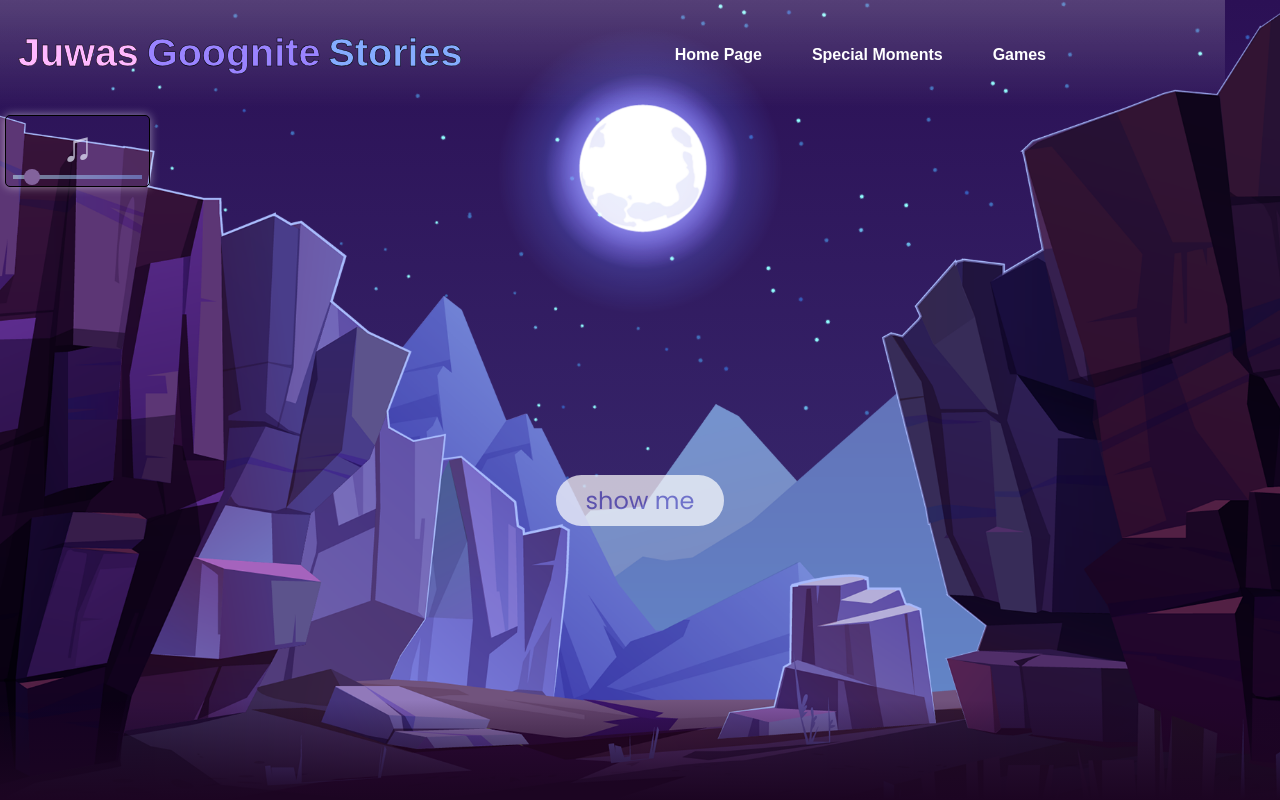
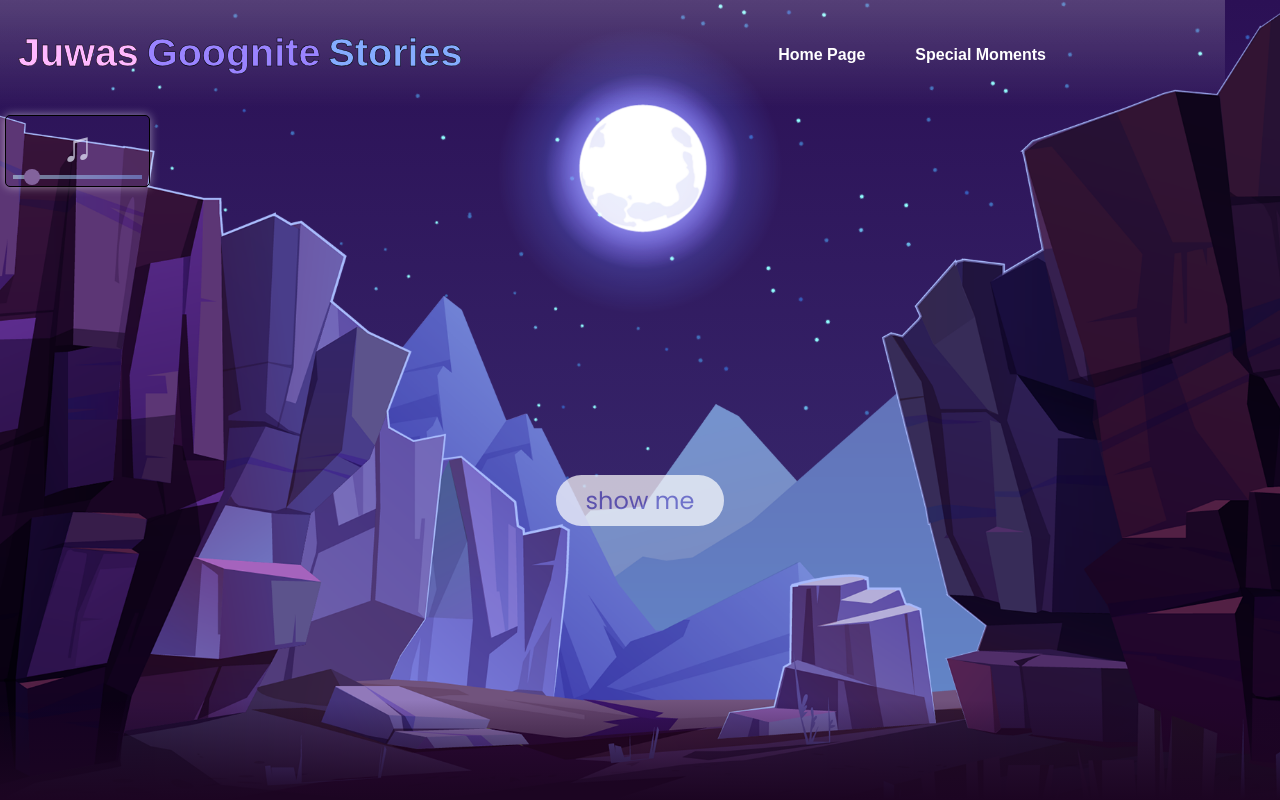
Before and after one commit to Shubayu/Shubayu.github.io, a plain HTML site: page website2/index.html in a window 1280 px wide. Shown: the top 800 px of the page. Drawn offline with Linux system fonts and the light colour scheme; a web font is replaced by a local one.

Commit message:
Update index.html

```diff
--- a/website2/index.html
+++ b/website2/index.html
@@ -26,7 +26,7 @@
         <ul class="list">
             <li class="list-items"><a href="/index.html">Home Page</a></li>
             <li class="list-items"><a href="../website3/index.html">Special Moments</a></li>
-            <li class="list-items"><a href="../website4/index.html">Games</a></li>
+
         </ul>
     </div>
 </header>
```
